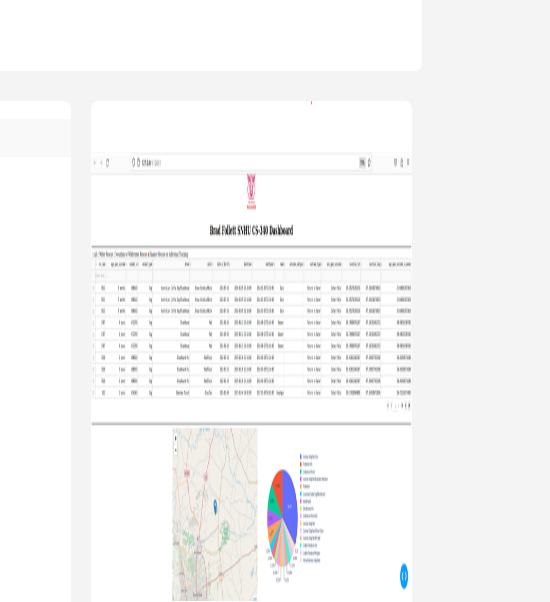
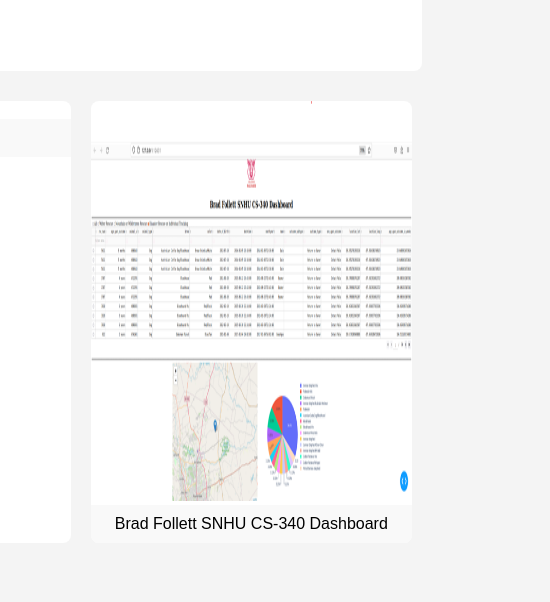
Before and after one commit to BradFollett/bradfollett.github.io, a plain HTML site: page index.html in a window 1280 px wide. Shown: the part 203-805 px from the top of the page, 730-1280 px from the left. Drawn offline with Linux system fonts and the light colour scheme.

Commit message:
testing image 3 size

```diff
--- a/index.html
+++ b/index.html
@@ -75,7 +75,7 @@
                 <p>Description of photo 2</p>
             </div>
             <div>
-                <img src="images/database.png" alt="Brad Follett SNHU CS-340 Dashboard" style="height: 500px;">
+                <img src="images/database.png" alt="Brad Follett SNHU CS-340 Dashboard" style="height: 400px;">
                 <p>Brad Follett SNHU CS-340 Dashboard</p>
             </div>
         </div>
```
